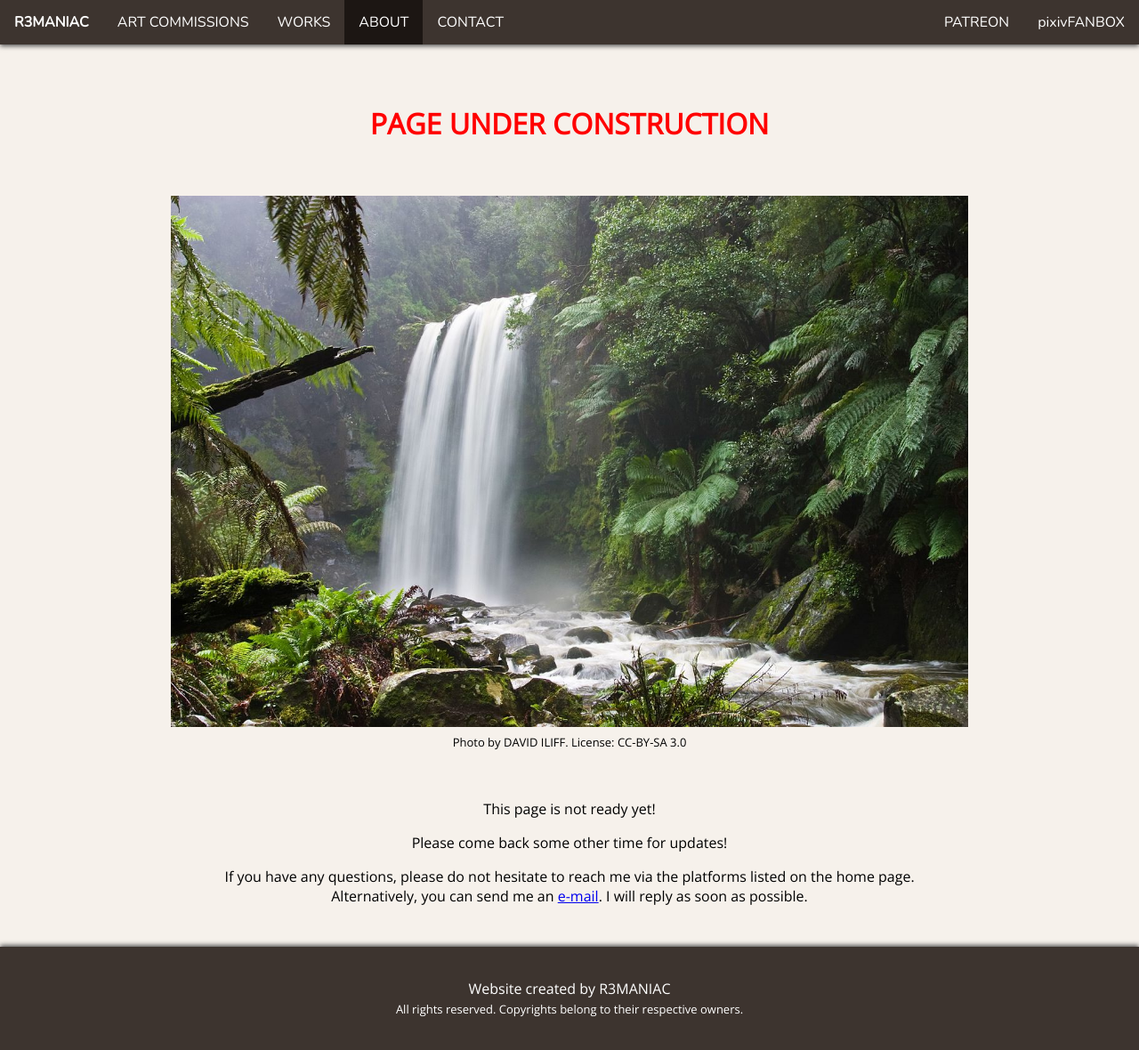
After one commit to remaniac3/remaniac3.github.io, a PHP site: page /about.html in a window 1280 px wide. The commit adds this page. Shown: the whole page at 89% size. Run offline with PHP 8.4, Linux system fonts and the light colour scheme.

Commit message:
major style changes

```diff
--- /dev/null
+++ b/about.html
@@ -0,0 +1,77 @@
+<!DOCTYPE HTML>
+
+<html lang="en">
+
+<head>
+    <title>About / R3MANIAC</title>
+    <meta charset="UTF-8">
+    <meta name="viewport" content="width=device-width, initial-scale=1">
+    <link rel="stylesheet" href="style.css">
+    <link href="https://fonts.googleapis.com/css?family=Open+Sans|Nunito|Inconsolata" rel="stylesheet">
+</head>
+
+<body>
+<a id="top"></a>
+
+
+
+
+<div class="navbar">
+
+        <ul class="navbar">
+            <li class="navbar"><a href="index.html", class="home"><b>R3MANIAC</b></a></li>
+            <li class="navbar"><a href="commissions.html">ART COMMISSIONS</a></li>
+            <li class="navbar"><a href="works.html">WORKS</a></li>
+            <li class="navbar"><a href="about.html", class="active">ABOUT</a></li>
+            <li class="navbar"><a href="contact.html">CONTACT</a></li>
+
+            <li class="navbar", style="float:right"><a href="https://www.pixiv.net/fanbox/creator/3116983" target="_blank">pixivFANBOX</a></li>
+            <li class="navbar", style="float:right"><a href="https://www.patreon.com/r3maniac" target="_blank">PATREON</a></li>
+        </ul>
+
+</div>
+
+
+
+<p>
+
+
+
+<div class="main">
+
+    <p><h1><font color="red">PAGE UNDER CONSTRUCTION</font></h1></p>
+
+    <br>
+
+    <p><a href="https://commons.wikimedia.org/wiki/File:Hopetoun_falls.jpg"><img src="https://remaniac3.github.io/img/Hopetoun_falls.jpg", class="fittoscreen"></a>
+        <br>
+        <font size="2">Photo by DAVID ILIFF. License: CC-BY-SA 3.0</font>
+    </p>
+
+    <br>
+
+    <p>This page is not ready yet!</p>
+    <p>Please come back some other time for updates!</p>
+    <p>If you have any questions, please do not hesitate to reach me via the platforms listed on the home page.
+        <br>
+        Alternatively, you can send me an <a href="mailto:r3maniac@gmail.com">e-mail</a>. I will reply as soon as possible.
+    </p>
+
+</div>
+
+
+<div class="footer">
+        <p>
+            Website created by R3MANIAC
+            <br>
+            <font size="2">All rights reserved. Copyrights belong to their respective owners.</font>
+        </p>
+</div>
+
+
+
+
+
+</body>
+
+</html>
--- a/style.css
+++ b/style.css
@@ -22,14 +22,9 @@ h3 {
     font-family: 'Nunito', sans-serif;
 }
 
-a.navbar:link, a.navbar:visited {
-    text-decoration: none;
-    color: #FFFFFF;
-}
 
-a.navbar:hover, a.navbar:active{
-    font-weight: bold;
-}
+
+/* [BUTTON COMMISH] STARTS */
 
     a.button:link, a.button:visited {
         background-color: #91847e;
@@ -44,6 +39,12 @@ a.button:hover, a.button:active {
         background-color: #6d6059;
     }
 
+/* [BUTTON COMMISH] ENDS */
+
+
+
+/* [BUTTON TOP] STARTS */
+
     a.buttonTOP:link, a.buttonTOP:visited {
         background-color: #aa9e98;
         color: white;
@@ -56,6 +57,33 @@ a.buttonTOP:link, a.buttonTOP:visited {
     a.buttonTOP:hover, a.buttonTOP:active {
         background-color: #91847e;
     }
+
+/* [BUTTON TOP] ENDS */
+
+
+
+/* [BUTTON SNS] STARTS */
+
+    .buttonSNS {
+        color: white;
+    }
+
+    a.buttonSNS:link, a.button:visited {
+        background-color: #91847e;
+        color: white;
+        padding: 10px 30px;
+        text-align: center;
+        text-decoration: none;
+        display: inline-block;
+        width: 30%;
+        text-decoration: none;
+    }
+
+    a.buttonSNS:hover, a.button:active {
+        background-color: #6d6059;
+    }
+
+/* [BUTTON SNS] ENDS */
 
 
 
```
Also changed, not shown: contact.html (added, +77 -0 lines), index.html (+11 -6 lines). Lines whose indentation alone changed are shown as unchanged.
